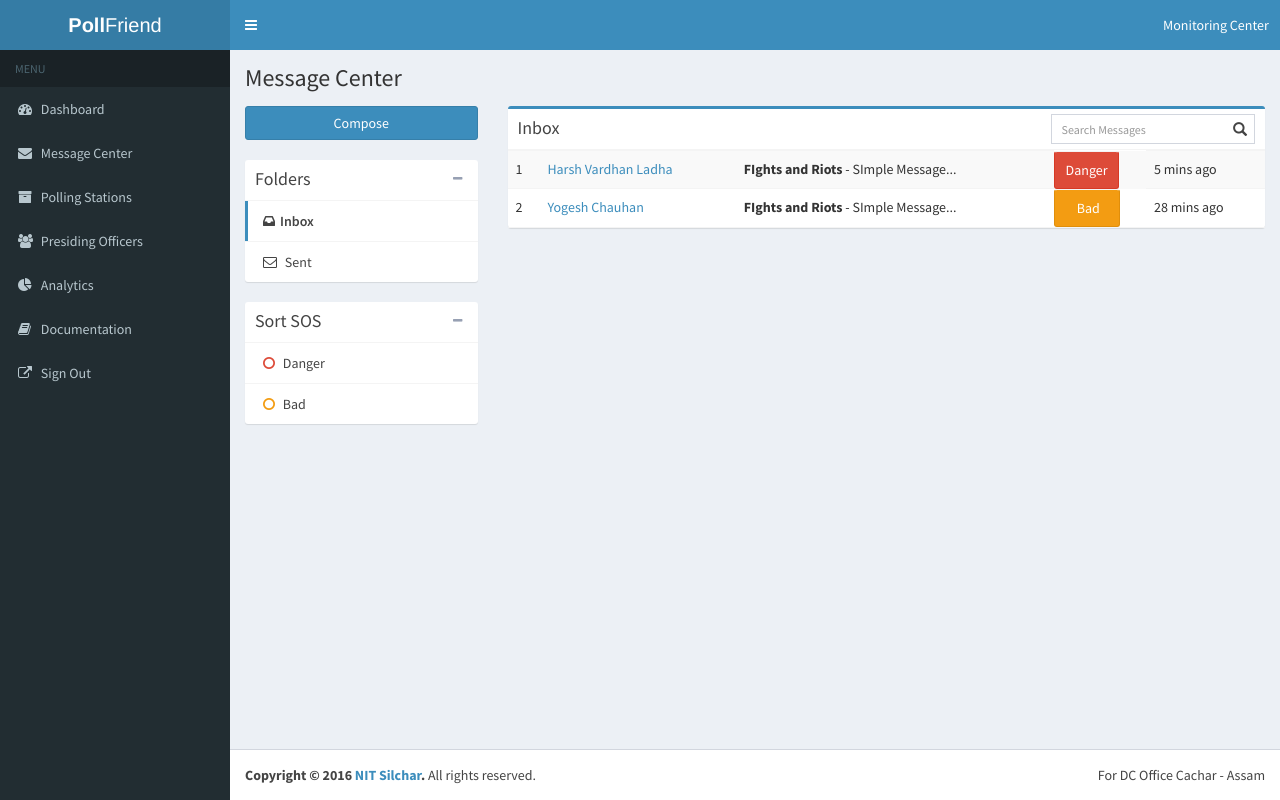
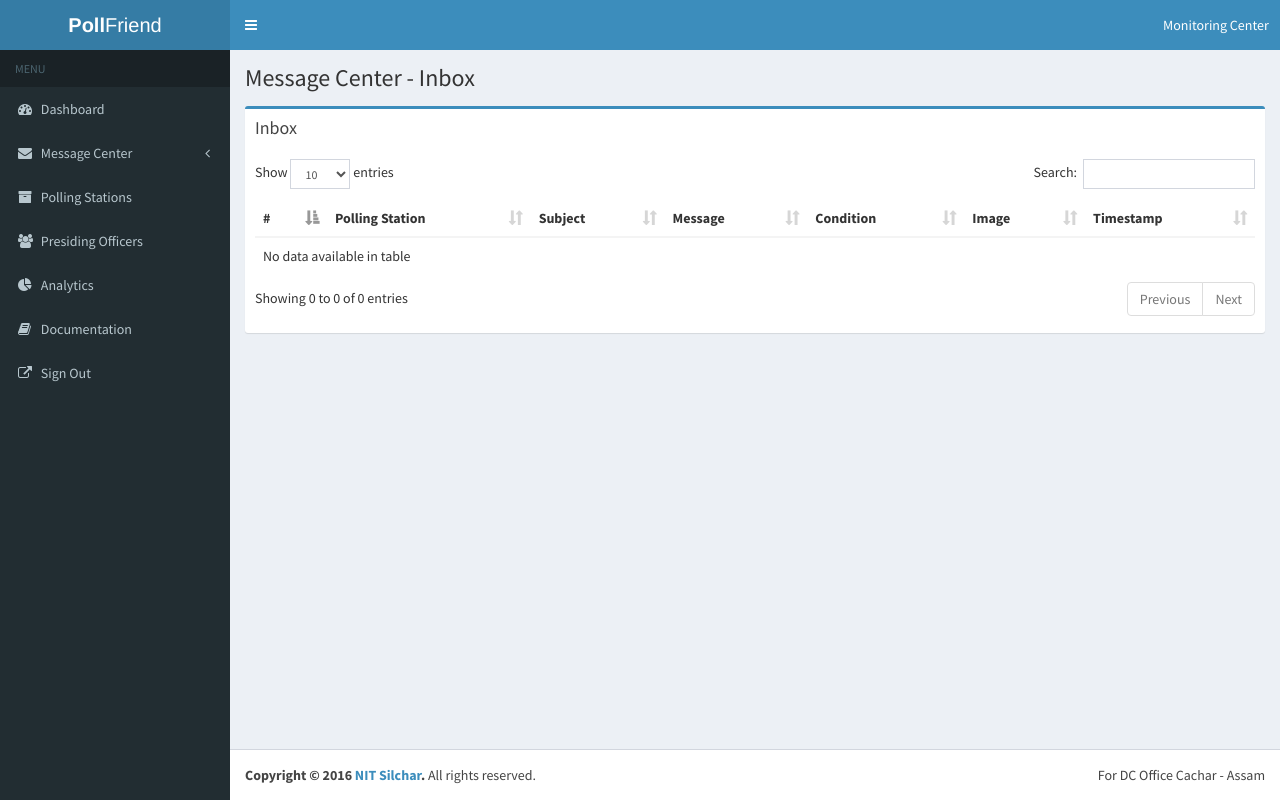
Before and after one commit to shivamneeraj23/PollFriend-Backend, a Django app: template templates/messages.html in a window 1280 px wide. Run offline with Django 3.2, Linux system fonts and the light colour scheme; the template is opened without the code that fills it, so the values that code supplies are empty; some libraries are stand-ins or nearby versions.

Commit message:
Message Center - Inbox linked with Database. MEDIA_URL variable to access associated MEDIA(s)

```diff
--- a/evmts/settings.py
+++ b/evmts/settings.py
@@ -62,6 +62,7 @@ TEMPLATES = [
 			'context_processors': [
 				'django.template.context_processors.debug',
 				'django.template.context_processors.request',
+				"django.core.context_processors.media",
 				'django.contrib.auth.context_processors.auth',
 				'django.contrib.messages.context_processors.messages',
 			],
--- a/evmts/urls.py
+++ b/evmts/urls.py
@@ -30,7 +30,9 @@ urlpatterns = [
 	url(r'^get_evms/$', AllEVMofPO.as_view(), name="AllEVM"),
 	url(r'^check_poll_update/$', AllPollUpdateofPO.as_view(), name="AllPollUpdatesPO"),
 	url(r'^upload_ps_image/$', UploadPSImage.as_view(), name="PSImages"),
-	url(r'^messages/$', MessageView.as_view(), name='MessagingView'),
+	url(r'^messages/$', MessageView.as_view(), name='Message'),
+	url(r'^messages/inbox/$', MessageInboxView.as_view(), name='MessageInbox'),
+	url(r'^messages/sent/$', MessageSentView.as_view(), name='MessageSent'),
 	url(r'^$', AdminLogin.as_view(), name='AdminLoginView'),
 	url(r'^register_web_device/$', RegisterWebDevice.as_view(), name='RegisterWebDevice'),
 ]
--- a/main/models.py
+++ b/main/models.py
@@ -124,6 +124,7 @@ class SOSUpdate(models.Model):
 		(3, 'OTHER'),
 	)
 	subject = models.SmallIntegerField(choices=SUBJECTS, null=True, blank=True)
+	timestamp = models.DateTimeField(auto_now=True, null=True, blank=True)
 
 
 class EVM(models.Model):
--- a/main/templatetags/main_extras.py
+++ b/main/templatetags/main_extras.py
@@ -47,4 +47,5 @@ def get_percentage(total, current):
 @register.inclusion_tag('sidebar.html', takes_context=True)
 def get_sidebar(context):
 	request = context['request']
-	return {'page': request.path}
+	parent_page = request.path.split('/')[1]
+	return {'page': request.path, 'parent': parent_page}
--- a/templates/messages.html
+++ b/templates/messages.html
@@ -2,79 +2,65 @@
 {% load staticfiles %}
 {% load main_extras %}
 {% block title %} Message Center {% endblock %}
-{% block main_page_title %} Message Center {% endblock %}
+{% block main_page_title %} Message Center - Inbox {% endblock %}
 {% block main_page %}
           <div class="row">
-            <div class="col-md-3">
-              <a href="compose.html" class="btn btn-primary btn-block margin-bottom">Compose</a>
-              <div class="box box-solid">
-                <div class="box-header with-border">
-                  <h3 class="box-title">Folders</h3>
-                  <div class="box-tools">
-                    <button class="btn btn-box-tool" data-widget="collapse"><i class="fa fa-minus"></i></button>
-                  </div>
-                </div>
-                <div class="box-body no-padding">
-                  <ul class="nav nav-pills nav-stacked">
-                    <li class="active"><a href="#"><i class="fa fa-inbox"></i>Inbox</a></li>
-                    <li><a href="#"><i class="fa fa-envelope-o"></i> Sent</a></li>
-                  </ul>
-                </div><!-- /.box-body -->
-              </div><!-- /. box -->
-              <div class="box box-solid">
-                <div class="box-header with-border">
-                  <h3 class="box-title">Sort SOS</h3>
-                  <div class="box-tools">
-                    <button class="btn btn-box-tool" data-widget="collapse"><i class="fa fa-minus"></i></button>
-                  </div>
-                </div>
-                <div class="box-body no-padding">
-                  <ul class="nav nav-pills nav-stacked">
-                    <li><a href="#"><i class="fa fa-circle-o text-red"></i> Danger</a></li>
-                    <li><a href="#"><i class="fa fa-circle-o text-yellow"></i> Bad</a></li>
-                  </ul>
-                </div><!-- /.box-body -->
-              </div><!-- /.box -->
-            </div><!-- /.col -->
-            <div class="col-md-9">
-              <div class="box box-primary">
-                <div class="box-header with-border">
-                  <h3 class="box-title">Inbox</h3>
-                  <div class="box-tools pull-right">
-                    <div class="has-feedback">
-                      <input type="text" class="form-control input-sm" placeholder="Search Messages">
-                      <span class="glyphicon glyphicon-search form-control-feedback"></span>
-                    </div>
-                  </div><!-- /.box-tools -->
-                </div><!-- /.box-header -->
-                <div class="box-body no-padding">
-                  <div class="table-responsive mailbox-messages">
-                    <table class="table table-hover table-striped">
-                      <tbody>
-                        <tr>
-                          <td class="mailbox-date">1</td>
-                          <td class="mailbox-name"><a href="read-mail.html">Harsh Vardhan Ladha</a></td>
-                          <td class="mailbox-subject"><b>FIghts and Riots</b> - SImple Message...</td>
-                          <td class="mailbox-attachment btn btn-danger">&nbsp;Danger&nbsp;</td>
-                          <td class="mailbox-date">5 mins ago</td>
-                        </tr>
-                        <tr>
-                          <td class="mailbox-date">2</td>
-                          <td class="mailbox-name"><a href="read-mail.html">Yogesh Chauhan</a></td>
-                          <td class="mailbox-subject"><b>FIghts and Riots</b> - SImple Message...</td>
-                          <td class="mailbox-attachment btn btn-warning">&nbsp;&nbsp;&nbsp;&nbsp;&nbsp;Bad&nbsp;&nbsp;&nbsp;&nbsp;</td>
-                          <td class="mailbox-date">28 mins ago</td>
-                        </tr>
-                      </tbody>
-                    </table><!-- /.table -->
-                  </div><!-- /.mail-box-messages -->
-                </div><!-- /.box-body -->
-                <div class="box-footer no-padding">
+            <div class="col-md-12">
+                <div class="box box-primary">
+                    <div class="box-header">
+                        <h3 class="box-title">Inbox</h3>
+                    </div><!-- /.box-header -->
+                    <div class="box-body table-responsive">
+                        <table id="example1" class="table">
+                            <thead>
+                                <tr>
+                                    <th>#</th>
+                                    <th>Polling Station</th>
+                                    <th>Subject</th>
+                                    <th>Message</th>
+                                    <th>Condition</th>
+                                    <th>Image</th>
+                                    <th>Timestamp</th>
+                                </tr>
+                            </thead>
 
-
-                </div>
-              </div><!-- /. box -->
+                            <tbody>
+                                {% for s in sos_messages %}
+                            	<tr>
+                                    <td>{{ s.id }}</td>
+                                    <td>{{ s.polling_station.name }}</td>
+                                    <td>
+                                        {% if s.subject %}
+                                            {{ s.get_subject_display }}
+                                        {% endif %}
+                                    </td>
+                                    <td>{{ s.message }}</td>
+                                    <td>
+                                        {% if s.condition %}
+                                            {{ s.get_condition_display }}
+                                        {% endif %}
+                                    </td>
+                                    <td>
+                                        {% if s.image %}
+                                            <a href="{{ MEDIA_URL }}{{ s.image }}" target="_blank">View Image</a>
+                                        {% endif %}
+                                    </td>
+                                    <td>{{ s.timestamp }}</td>
+                                </tr>
+                                {% endfor %}
+                            </tbody>
+                        </table>
+                    </div><!-- /.box-body -->
+                </div><!-- /.box -->
             </div><!-- /.col -->
           </div><!-- /.row -->
 
 {% endblock %}
+
+{% block page_js %}
+    <script type="text/javascript">
+    	$(document).ready(function() {
+                $("#example1").DataTable();
+        });
+    </script>
+{% endblock %}
--- a/templates/sidebar.html
+++ b/templates/sidebar.html
@@ -3,8 +3,19 @@
     <li {% if page == "/home/" %} class="active" {% endif %}>
         <a href="/home/"><i class="fa fa-dashboard"></i> <span>Dashboard</span></a>
     </li>
-    <li {% if page == "/messages/" %} class="active" {% endif %}>
-        <a href="/messages/"><i class="fa fa-envelope"></i> <span>Message Center</span></a>
+    <li {% if parent == 'messages' %} class="treeview active" {% else %} class="treeview" {% endif %}>
+        <a href="#"><i class="fa fa-envelope"></i> <span>Message Center</span> <i class="fa fa-angle-left pull-right"></i></a></a>
+         <ul class="treeview-menu">>
+            <li {% if page == "/messages/inbox/" %} class="active" {% endif %} >
+                <a href="/messages/inbox/"><i class="fa fa-inbox"></i> <span>Inbox</span></a>
+            </li>
+            <li {% if page == "/messages/compose/" %} class="active" {% endif %} >
+                <a href="/messages/compose/"><i class="fa fa-pencil"></i> <span>Compose</span></a>
+            </li>
+            <li {% if page == "/messages/sent/" %} class="active" {% endif %} >
+                <a href="/messages/sent/"><i class="fa fa-envelope-o"></i> <span>Sent</span></a>
+            </li>
+         </ul>
     </li>
     <li {% if page == "/polling-stations/" %} class="active" {% endif %}>
         <a href="/polling-stations/"><i class="fa fa-archive"></i> <span>Polling Stations</span></a>
```
Also changed, not shown: main/web_views.py (+21 -5 lines).
